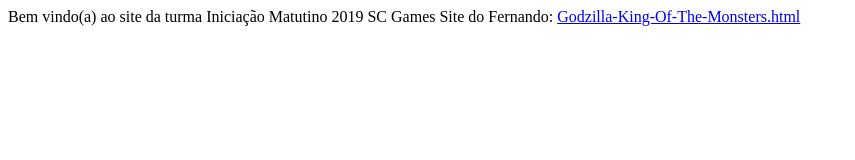
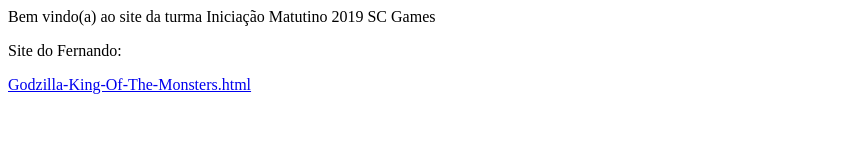
Before and after one commit to alunoscgames/alunoscgames.github.io, a plain HTML site: page index.html in a window 1280 px wide. Shown: the whole page, without its empty margins (0-855 px from the left). Drawn offline with Linux system fonts and the light colour scheme.

Commit message:
Update index.html

```diff
--- a/index.html
+++ b/index.html
@@ -1,4 +1,4 @@
-Bem vindo(a) ao site da turma Iniciação Matutino 2019 SC Games
+<p>Bem vindo(a) ao site da turma Iniciação Matutino 2019 SC Games</p>
 
-Site do Fernando:
-<a href="Godzilla-King-Of-The-Monsters.html">Godzilla-King-Of-The-Monsters.html<a>
+<p>Site do Fernando:</p>
+<p><a href="Godzilla-King-Of-The-Monsters.html">Godzilla-King-Of-The-Monsters.html</a></p>
```
